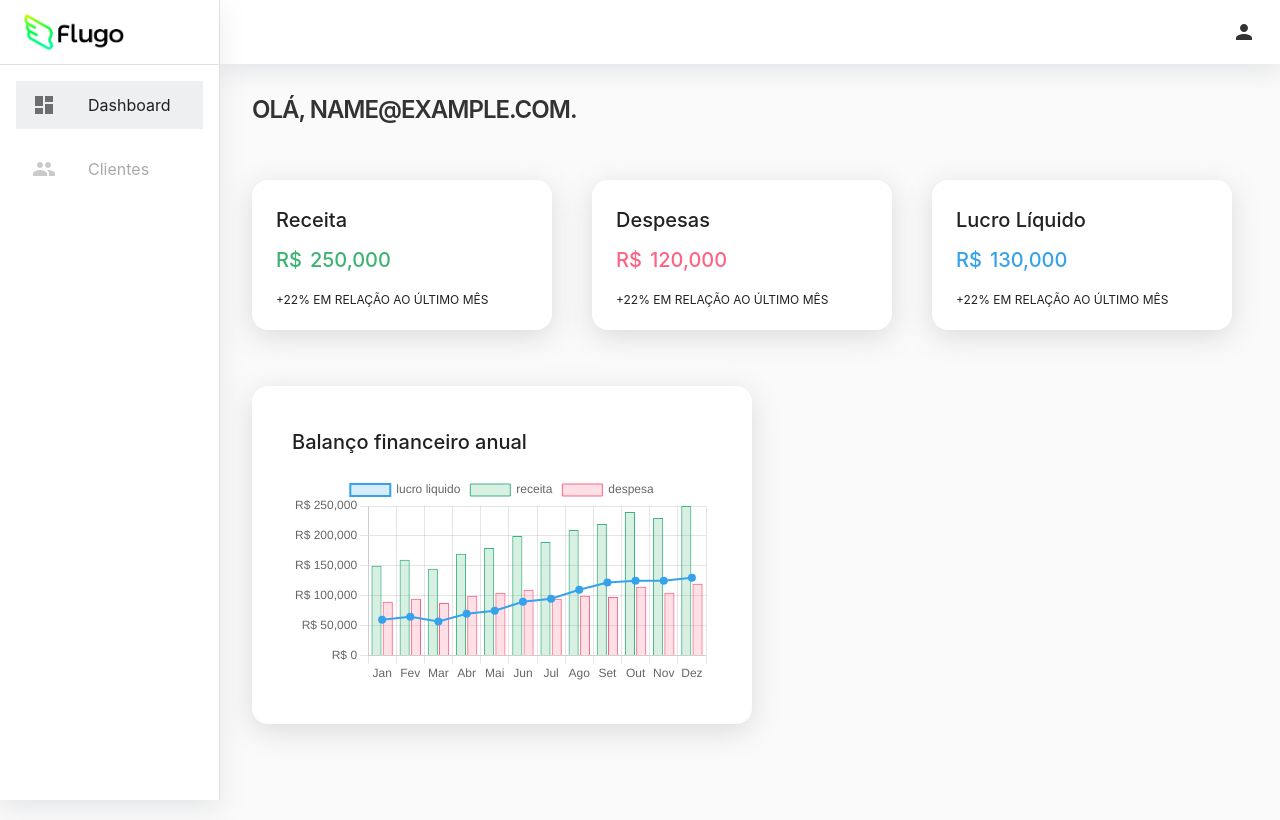
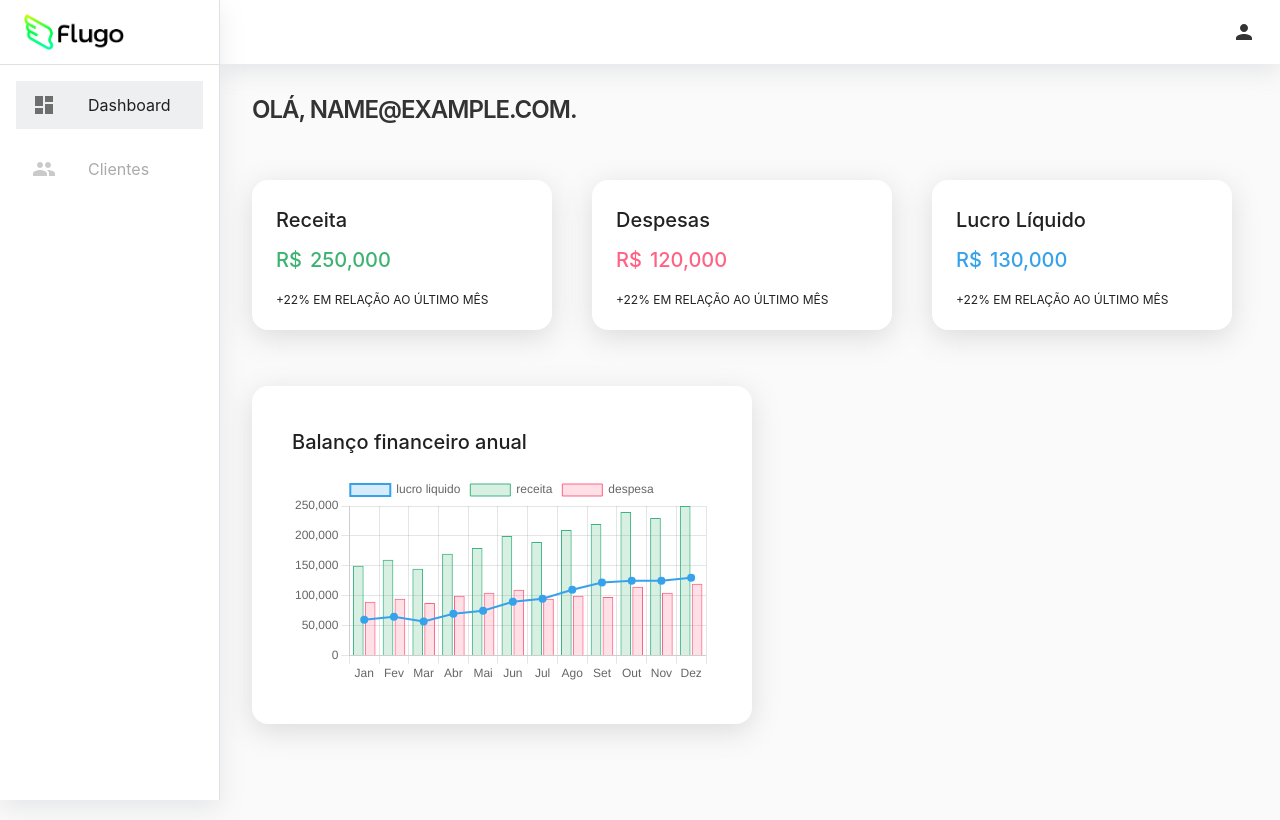
Before and after one commit to gbpjr/flugo-challenge, a React (Vite) app: page / in a window 1280 px wide. Built offline with nearby package versions, Linux system fonts and the light colour scheme; no server answers; sample sign-in values are in the browser's storage.

Commit message:
fix: fixing stuff

```diff
--- a/src/components/Chart/index.tsx
+++ b/src/components/Chart/index.tsx
@@ -13,8 +13,7 @@ import {
 import 'chart.js/auto';
 import { Typography } from '@mui/material';
 import { Chart as ChartJS2 } from 'react-chartjs-2';
-const ChartData = require('react-chartjs-2').ChartData
-const ChartOptions = require('react-chartjs-2').ChartOptions
+import type { ChartData, ChartOptions } from 'chart.js';
 
 import { ChartContainer } from './styles';
 import finances from './data.json';
@@ -49,12 +48,11 @@ const BarChart: React.FC<{
     'Dez',
   ];
 
-  const _data: typeof ChartData = {
+  const _data: ChartData = {
     labels: labels,
     datasets: [
       {
         type: 'line' as ChartType,
-        id: 0,
         label: keys[0].replace('_', ' '),
         data: finances.dados_financeiros.map((mes) => mes['lucro_liquido']),
         borderWidth: 2,
@@ -65,7 +63,6 @@ const BarChart: React.FC<{
       },
       {
         type: 'bar' as ChartType,
-        id: 1,
         label: keys[1],
         data: finances.dados_financeiros.map((mes) => mes['receita']),
         borderWidth: 1,
@@ -76,7 +73,6 @@ const BarChart: React.FC<{
       },
       {
         type: 'bar' as ChartType,
-        id: 2,
         label: keys[2],
         data: finances.dados_financeiros.map((mes) => mes['despesa']),
         borderWidth: 1,
@@ -88,11 +84,10 @@ const BarChart: React.FC<{
     ],
   };
 
-  const options: typeof ChartOptions = {
+  const options: ChartOptions = {
     scales: {
       y: {
         ticks: {
-          callback: (value: number) => `R$ ${value.toLocaleString()}`,
         },
       },
     },
```
